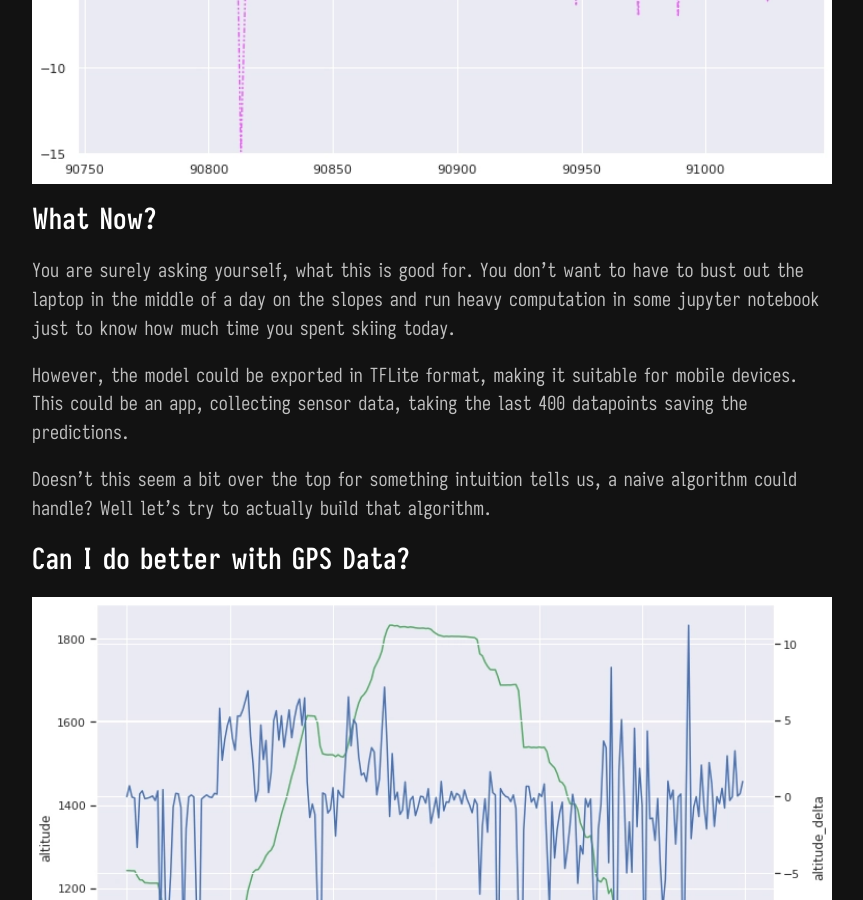
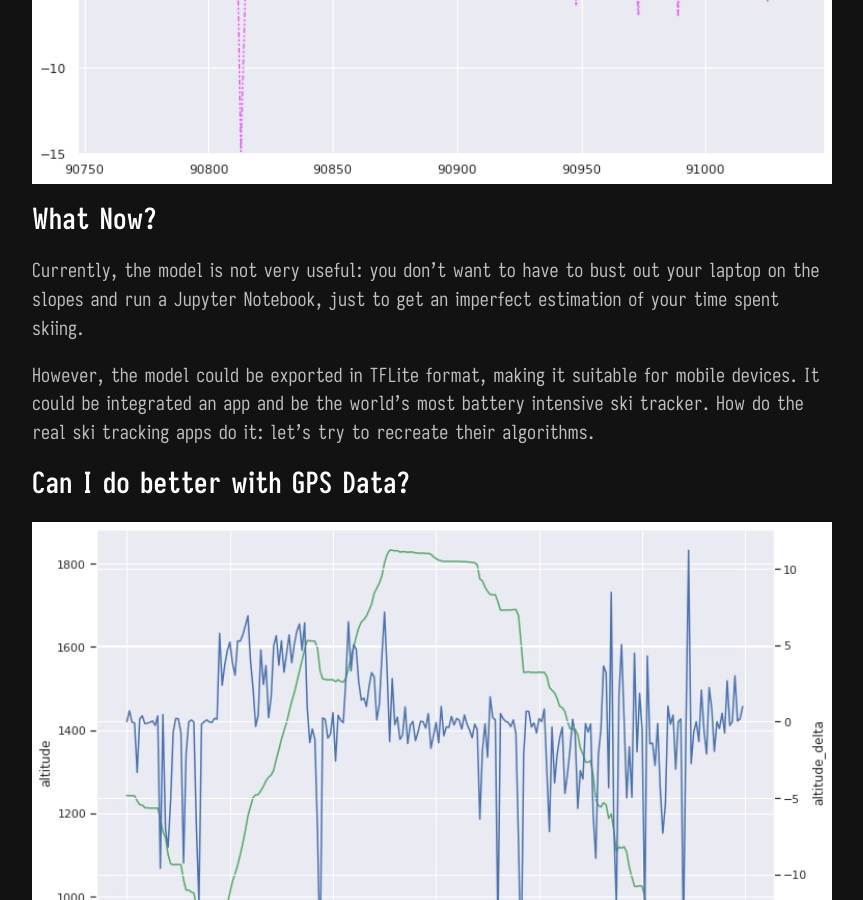
Before and after one commit to obrhubr/obrhubr.github.io, a Jekyll site: the page built from _posts/2023-12-26-skiing-ai.md, in a window 1280 px wide and 900 px high, scrolled down 13296 px. Shown: the whole window, without its empty margins (208-1071 px from the left). Built offline with Jekyll 4.4.1, drawn with Linux system fonts in a browser that asks for light colours; some of the changed text lies outside the part shown.

Commit message:
Automated update to blog posts

```diff
--- a/_posts/2023-12-26-skiing-ai.md
+++ b/_posts/2023-12-26-skiing-ai.md
@@ -263,11 +263,9 @@ Just for comparison, this is what actual skiing looks like:
 
 ## What Now?
 
-You are surely asking yourself, what this is good for. You don’t want to have to bust out the laptop in the middle of a day on the slopes and run heavy computation in some jupyter notebook just to know how much time you spent skiing today.
+Currently, the model is not very useful: you don’t want to have to bust out your laptop on the slopes and run a Jupyter Notebook, just to get an imperfect estimation of your time spent skiing.
 
-However, the model could be exported in TFLite format, making it suitable for mobile devices. This could be an app, collecting sensor data, taking the last 400 datapoints saving the predictions.
-
-Doesn’t this seem a bit over the top for something intuition tells us, a naive algorithm could handle? Well let’s try to actually build that algorithm.
+However, the model could be exported in TFLite format, making it suitable for mobile devices. It could be integrated an app and be the world’s most battery intensive ski tracker. How do the real ski tracking apps do it: let’s try to recreate their algorithms.
 
 ## Can I do better with GPS Data?
 
@@ -279,9 +277,7 @@ If we use the very simple heuristic of going up means lift and down means slope
 
 ![Map showing the predictions of the simple model.](/assets/skiing-ai/be65603cdec4c83334a14b332dca6865.webp)
 
-If, instead, we compute the difference in altitude over 3000 datapoints, we get nearly perfect labelling at probably a thousandth of the computing cost of running a machine learning model.
-
-It also only took me 15 minutes to figure this out, instead of the weeks spent optimizing the model.
+To improve this, we can aggregate a few thousand datapoints together take the average over those. We now get nearly perfect labelling at a fraction of the cost of running a machine learning model. It also only took me 15 minutes to figure this out, instead of the weeks spent optimising the model.
 
 ![Map showing the predictions of the simple model working with smoothed data.](/assets/skiing-ai/f59eebd8125abe9608830caf64835696.webp)
 
```
